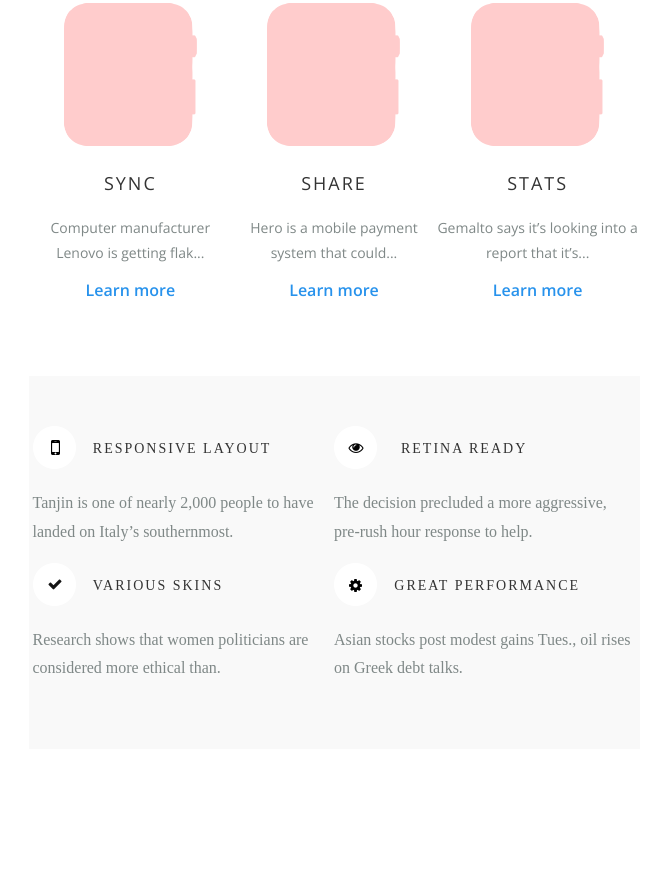
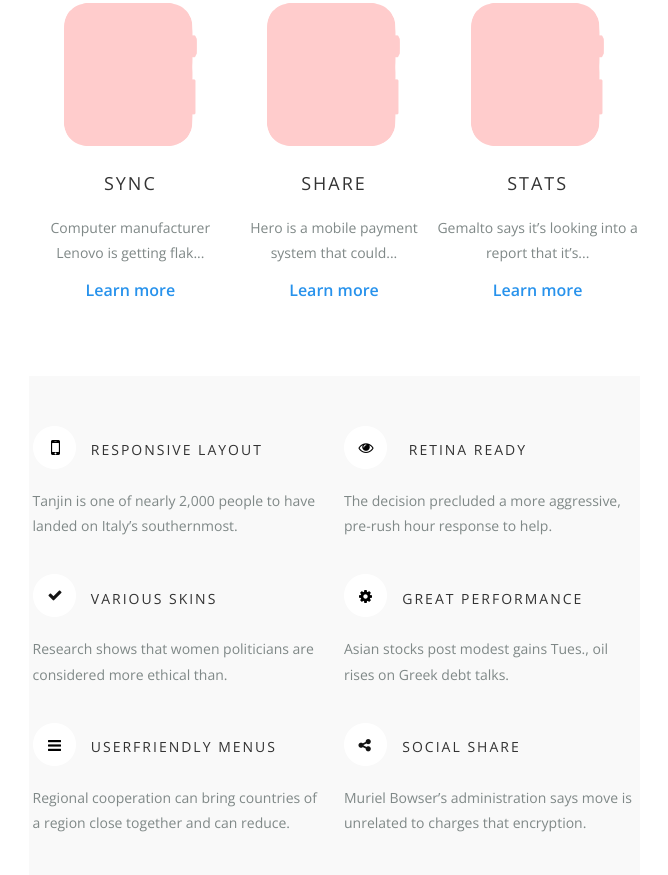
Before and after one commit to Nick-Damico/html-email-project, a React app: page public/index.html in a window 1280 px wide. Shown: the part 1832-2707 px from the top of the page, without its empty margins (306-974 px from the left). Before the commit the page ends 2589 px from the top, so only its background shows below. Built offline with nearby package versions, Linux system fonts and the light colour scheme.

Commit message:
Style 'Details' section. done

```diff
--- a/public/index.html
+++ b/public/index.html
@@ -313,11 +313,11 @@
                   <!-- Start of Row One -->
                   <tr>
                     <td>
-                      <table class="details-row--one" width="100%" border="0" cellspacing="0" cellpadding="0" style="padding: 0;">
+                      <table class="details-row--one" width="100%" border="0" cellspacing="0" cellpadding="0" style="padding: 0 0 22px 0; font-family: 'Open Sans', 'Segoe UI', Tahoma, sans-serif;">
                         <tr>
                           <!-- Start of column one  -->
                           <td style="width: 50%;">
-                            <table class="details-column--one" width="100%" border="0" cellspacing="0" cellpadding="0">
+                            <table class="details-column--one" width="100%" border="0" cellspacing="0" cellpadding="0" style="padding-right: 10px;">
                               <tr>
                                 <td style="width: 20%;">
                                   <img src="/img/phone_icon.png" alt="" />
@@ -328,7 +328,7 @@
                               </tr>
                               <tr>
                                 <td colspan="2">
-                                  <p style="color: #7F8887; font-weight: 400; font-size: 16px; line-height: 1.8;">Tanjin is one of nearly 2,000 people to have landed on Italy’s southernmost.</p>
+                                  <p style="color: #7F8887; font-weight: 400; font-size: 14px; line-height: 1.8;">Tanjin is one of nearly 2,000 people to have landed on Italy’s southernmost.</p>
                                 </td>
                               </tr>
                             </table>
@@ -336,7 +336,7 @@
                           <!-- End of column one -->
                           <!-- Start of column two -->
                           <td style="width: 50%;">
-                            <table class="details-column--two" width="100%" border="0" cellspacing="0" cellpadding="0">
+                            <table class="details-column--two" width="100%" border="0" cellspacing="0" cellpadding="0" style="padding-left: 10px;">
                               <tr>
                                 <td style="width: 20%;">
                                   <img src="/img/phone_icon-48.png" alt="" />
@@ -347,7 +347,7 @@
                               </tr>
                               <tr>
                                 <td colspan="2">
-                                  <p style="color: #7F8887; font-weight: 400; font-size: 16px; line-height: 1.8;">The decision precluded a more aggressive, pre-rush hour response to help.</p>
+                                  <p style="color: #7F8887; font-weight: 400; font-size: 14px; line-height: 1.8;">The decision precluded a more aggressive, pre-rush hour response to help.</p>
                                 </td>
                               </tr>
                             </table>
@@ -361,11 +361,11 @@
                   <!-- Start of Row Two -->
                   <tr>
                     <td>
-                      <table class="details-row--one" width="100%" border="0" cellspacing="0" cellpadding="0" style="padding: 0;">
+                      <table class="details-row--one" width="100%" border="0" cellspacing="0" cellpadding="0" style="padding: 0 0 22px 0; font-family: 'Open Sans', 'Segoe UI', Tahoma, sans-serif;">
                         <tr>
                           <!-- Start of column one  -->
                           <td width="50%">
-                            <table class="details-column--one" width="100%" border="0" cellspacing="0" cellpadding="0">
+                            <table class="details-column--one" width="100%" border="0" cellspacing="0" cellpadding="0" style="padding-right: 10px;">
                               <tr>
                                 <td width="20%">
                                   <img src="/img/check_icon.png" alt="" />
@@ -376,7 +376,7 @@
                               </tr>
                               <tr>
                                 <td colspan="2">
-                                  <p style="color: #7F8887; font-weight: 400; font-size: 16px; line-height: 1.8;">Research shows that women politicians are considered more ethical than.</p>
+                                  <p style="color: #7F8887; font-weight: 400; font-size: 14px; line-height: 1.8;">Research shows that women politicians are considered more ethical than.</p>
                                 </td>
                               </tr>
                             </table>
@@ -384,7 +384,7 @@
                           <!-- End of column one -->
                           <!-- Start of column two -->
                           <td style="width: 50%">
-                            <table class="details-column--two" width="100%" border="0" cellspacing="0" cellpadding="0">
+                            <table class="details-column--two" width="100%" border="0" cellspacing="0" cellpadding="0" style="padding-left: 10px;">
                               <tr>
                                 <td width="20%">
                                   <img src="/img/settings_icon.png" alt="" />
@@ -395,7 +395,7 @@
                               </tr>
                               <tr>
                                 <td colspan="2">
-                                  <p style="color: #7F8887; font-weight: 400; font-size: 16px; line-height: 1.8;">Asian stocks post modest gains Tues., oil rises on Greek debt talks.</p>
+                                  <p style="color: #7F8887; font-weight: 400; font-size: 14px; line-height: 1.8;">Asian stocks post modest gains Tues., oil rises on Greek debt talks.</p>
                                 </td>
                               </tr>
                             </table>
@@ -406,6 +406,54 @@
                     </td>
                   </tr>
                   <!-- End of Row Two -->
+                  <!-- Start of Row Three -->
+                  <tr>
+                    <td>
+                      <table class="details-row--three" width="100%" border="0" cellspacing="0" cellpadding="0" style="padding: 0 0 22px 0; font-family: 'Open Sans', 'Segoe UI', Tahoma, sans-serif;">
+                        <tr>
+                          <!-- Start of column one  -->
+                          <td width="50%">
+                            <table class="details-column--one" width="100%" border="0" cellspacing="0" cellpadding="0" style="padding-right: 10px;">
+                              <tr>
+                                <td width="20%">
+                                  <img src="/img/menu_icon.png" alt="" />
+                                </td>
+                                <td width="80%">
+                                  <h5 style="vertical-align: middle; color: #333; font-size: 14px; font-weight: 400; letter-spacing: 2px; text-transform: uppercase; margin: 0; padding: 0">userfriendly menus</h5>
+                                </td>
+                              </tr>
+                              <tr>
+                                <td colspan="2">
+                                  <p style="color: #7F8887; font-weight: 400; font-size: 14px; line-height: 1.8;">Regional cooperation can bring countries of a region close together and can reduce.</p>
+                                </td>
+                              </tr>
+                            </table>
+                          </td>
+                          <!-- End of column one -->
+                          <!-- Start of column two -->
+                          <td style="width: 50%">
+                            <table class="details-column--two" width="100%" border="0" cellspacing="0" cellpadding="0" style="padding-left: 10px;">
+                              <tr>
+                                <td width="20%">
+                                  <img src="/img/share_icon.png" alt="" />
+                                </td>
+                                <td>
+                                  <h5 style="vertical-align: middle; color: #333; font-size: 14px; font-weight: 400; letter-spacing: 2px; text-transform: uppercase; margin: 0; padding: 0">social share</h5>
+                                </td>
+                              </tr>
+                              <tr>
+                                <td colspan="2">
+                                  <p style="color: #7F8887; font-weight: 400; font-size: 14px; line-height: 1.8;">Muriel Bowser’s administration says move is unrelated to charges that encryption.</p>
+                                </td>
+                              </tr>
+                            </table>
+                          </td>
+                          <!-- End of column two -->
+                        </tr>
+                      </table>
+                    </td>
+                  </tr>
+                  <!-- End of Row Three -->
                 </table>
               </td>
             </tr>
```
